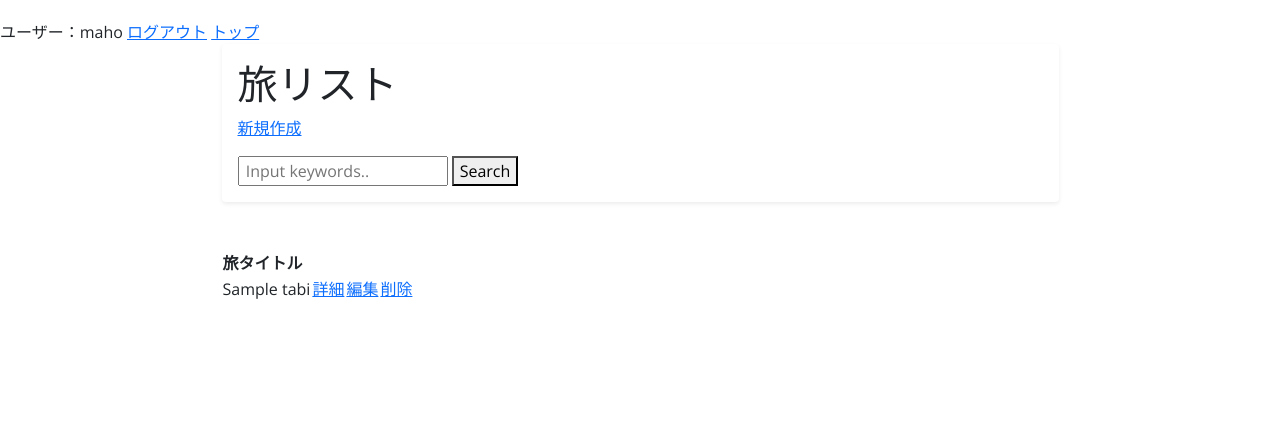
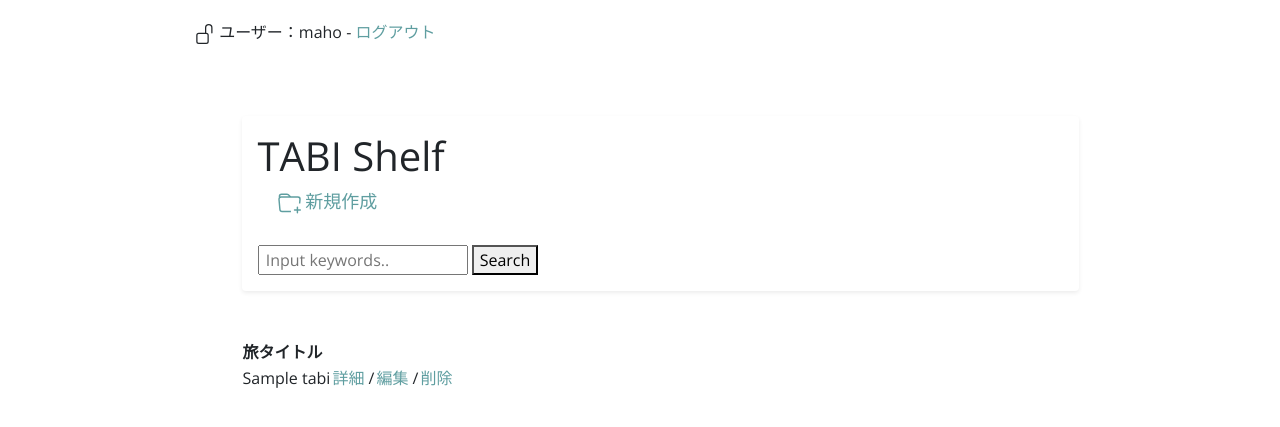
Before and after one commit to maho-t/tabi_shelf, a Django app: page / in a window 1280 px wide. Shown: the top 427 px of the page. Run offline with Django 4.2, Linux system fonts and the light colour scheme; a user stored in the database is signed in; tables that the repository leaves empty hold one stand-in row (values such as "Sample post"); some libraries are stand-ins or nearby versions.

Commit message:
リストのリンク編集

```diff
--- a/shelves/templates/shelves/base.html
+++ b/shelves/templates/shelves/base.html
@@ -1,3 +1,4 @@
+{% load static %}
 <!DOCTYPE html>
 
 <html lang="ja">
@@ -11,21 +12,35 @@
     <link rel="preconnect" href="https://fonts.googleapis.com">
     <link rel="preconnect" href="https://fonts.gstatic.com" crossorigin>
     <link href="https://fonts.googleapis.com/css2?family=Open+Sans:wght@300;400&display=swap" rel="stylesheet">
+    <link href="{% static 'css/style.css' %}" rel="stylesheet">
 
     <style>
       body {
         padding-top: 20px;
         font-family: 'Open Sans', sans-serif;
       }
+
+      a {
+        color: cadetblue;
+        text-decoration: none;
+      }
     </style>
+    <div class="w-75 mx-auto mb-5">
       {% if user.is_authenticated %}
-      ユーザー：{{ user.username }}
+        <svg xmlns="http://www.w3.org/2000/svg" width="20" height="20" fill="currentColor" class="bi bi-unlock" viewBox="0 0 16 16">
+          <path d="M11 1a2 2 0 0 0-2 2v4a2 2 0 0 1 2 2v5a2 2 0 0 1-2 2H3a2 2 0 0 1-2-2V9a2 2 0 0 1 2-2h5V3a3 3 0 0 1 6 0v4a.5.5 0 0 1-1 0V3a2 2 0 0 0-2-2zM3 8a1 1 0 0 0-1 1v5a1 1 0 0 0 1 1h6a1 1 0 0 0 1-1V9a1 1 0 0 0-1-1H3z"/>
+        </svg>
+        ユーザー：{{ user.username }} -
         <a href="{% url 'accounts:logout' %}">ログアウト</a>
       {% else %}
+        <svg xmlns="http://www.w3.org/2000/svg" width="20" height="20" fill="currentColor" class="bi bi-lock" viewBox="0 0 16 16">
+          <path d="M8 1a2 2 0 0 1 2 2v4H6V3a2 2 0 0 1 2-2zm3 6V3a3 3 0 0 0-6 0v4a2 2 0 0 0-2 2v5a2 2 0 0 0 2 2h6a2 2 0 0 0 2-2V9a2 2 0 0 0-2-2zM5 8h6a1 1 0 0 1 1 1v5a1 1 0 0 1-1 1H5a1 1 0 0 1-1-1V9a1 1 0 0 1 1-1z"/>
+        </svg>
         <a href="{% url 'accounts:register' %}">ユーザー登録</a> -
         <a href="{% url 'accounts:login' %}">ログイン</a>
       {% endif %}
-    <a href="{% url 'list' %}">トップ</a>
+      <br><a href="{% url 'list' %}" class="badge badge-info">Back to Top</a>
+    </div>
   </head>
   <body>
     <div class="container">
--- a/shelves/templates/shelves/tabi_list.html
+++ b/shelves/templates/shelves/tabi_list.html
@@ -1,8 +1,14 @@
 {% extends 'shelves/base.html' %}
 
 {% block header %}
-<h1>旅リスト</h1>
-<p><a href="{% url 'create' %}">新規作成</a></p>
+<h1>TABI Shelf</h1>
+<p><a href="{% url 'create' %}">
+  <svg xmlns="http://www.w3.org/2000/svg" width="23" height="23" fill="currentColor" class="bi bi-folder-plus" viewBox="0 0 16 16">
+    <path d="m.5 3 .04.87a1.99 1.99 0 0 0-.342 1.311l.637 7A2 2 0 0 0 2.826 14H9v-1H2.826a1 1 0 0 1-.995-.91l-.637-7A1 1 0 0 1 2.19 4h11.62a1 1 0 0 1 .996 1.09L14.54 8h1.005l.256-2.819A2 2 0 0 0 13.81 3H9.828a2 2 0 0 1-1.414-.586l-.828-.828A2 2 0 0 0 6.172 1H2.5a2 2 0 0 0-2 2zm5.672-1a1 1 0 0 1 .707.293L7.586 3H2.19c-.24 0-.47.042-.683.12L1.5 2.98a1 1 0 0 1 1-.98h3.672z"/>
+    <path d="M13.5 10a.5.5 0 0 1 .5.5V12h1.5a.5.5 0 1 1 0 1H14v1.5a.5.5 0 1 1-1 0V13h-1.5a.5.5 0 0 1 0-1H13v-1.5a.5.5 0 0 1 .5-.5z"/>
+  </svg>
+  新規作成</a>
+</p>
 <form method="get">
   <input type="search" value="{{ request.GET.query }}"
          name="query" type="text"
@@ -14,17 +20,17 @@
 {% block content %}
 <table>
   <thead>
-      <tr>
-        <th scope="col">旅タイトル</th>
-      </tr>
+    <tr>
+      <th scope="col">旅タイトル</th>
+    </tr>
   </thead>
   <tbody>
   {% for journey in journeys %}
   <tr>
-      <td>{{ journey.title }}</td>
-      <td><a href="{% url 'detail' journey.pk %}">詳細</a></td>
-      <td><a href="{% url 'update' journey.pk %}">編集</a></td>
-      <td><a href="{% url 'delete' journey.pk %}">削除</a></td>
+    <td>{{ journey.title }}</td>
+    <td><a href="{% url 'detail' journey.pk %}">詳細</a> /</td>
+    <td><a href="{% url 'update' journey.pk %}"> 編集</a> /</td>
+    <td><a href="{% url 'delete' journey.pk %}"> 削除</a></td>
   </tr>
   {% endfor %}
   </tbody>
```
Lines whose indentation alone changed are shown as unchanged.
